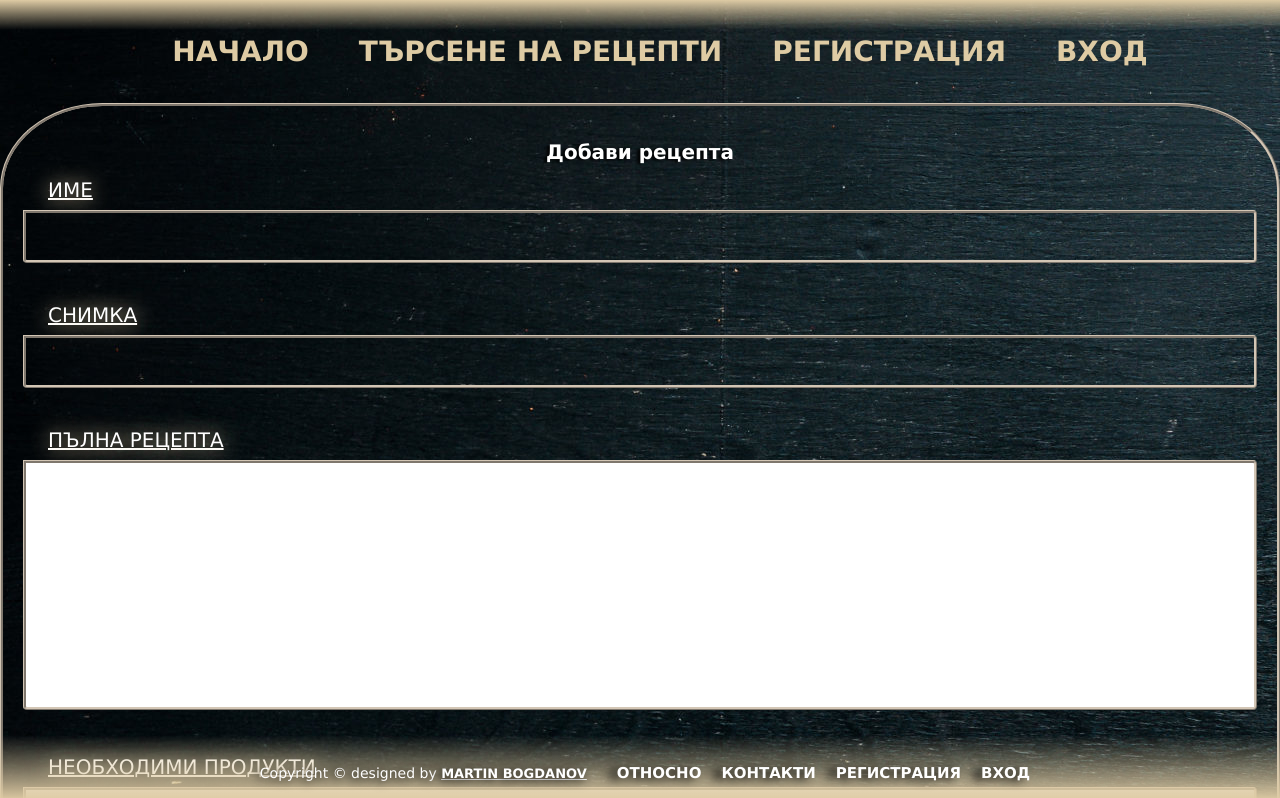
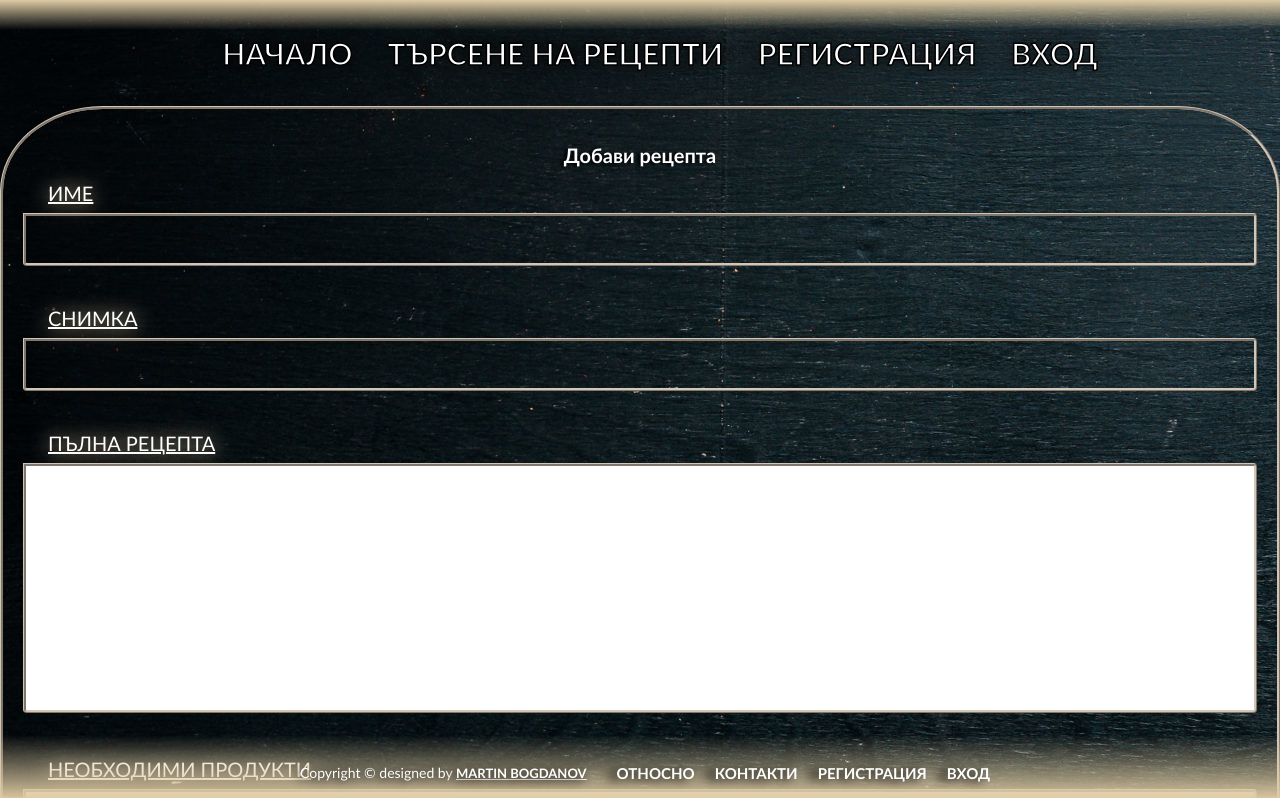
Before and after one commit to SpooRe91/react-cook-blog, a React (Create React App) app in the folder client/: page /recipe/add in a window 1280 px wide. Shown: the top 798 px of the page. Built offline with nearby package versions, Linux system fonts and the light colour scheme.

Commit message:
update on CSS

```diff
--- a/client/public/css/site.css
+++ b/client/public/css/site.css
@@ -1,5 +1,11 @@
 html {
-    font-family: 'Lucida Sans', 'Lucida Sans Regular', 'Lucida Grande', 'Lucida Sans Unicode', Geneva, Verdana, sans-serif;
+    font-family: 'Gill Sans', 'Gill Sans MT', Calibri, 'Trebuchet MS', sans-serif
+}
+
+@media (prefers-reduced-motion: no-preference) {
+    html {
+        scroll-behavior: smooth;
+    }
 }
 
 body {
@@ -16,29 +22,40 @@ body {
     position: relative;
 }
 
+nav {
+    position: sticky;
+    top: 0px;
+    width: 100%;
+    z-index: 9;
+    margin: 35px auto;
+}
+
 nav ul {
     display: flex;
     flex-wrap: wrap;
-    gap: 50px;
+    gap: 35px;
     justify-items: center;
     list-style: none;
-    margin: 35px auto;
+    margin: 15px auto;
     align-content: center;
     justify-content: center;
     align-items: center;
+
 }
 
 nav ul li a {
-    font-size: 28px;
+    font-size: 30px;
     text-decoration: none;
     text-transform: uppercase;
-    color: #DECBA4;
+    -webkit-text-stroke: 1.5px #000000;
+    color: #ffffff;
     font-weight: bold;
+    text-shadow: black 0px 0px 20px;
 }
 
 nav ul li a:active,
 :focus {
-    text-shadow: 0px 0px 20px rgb(255, 255, 255);
+    text-shadow: 0px 0px 20px #DECBA4;
     color: rgb(255, 255, 255);
     /* text-decoration: underline; */
 }
@@ -177,22 +194,19 @@ h1.meal-name {
 }
 
 .profile-name {
-    margin-top: 15px;
-    transition: .1s;
-    color: #DECBA4;
-    border: ridge rgb(216, 208, 198);
-    /* background-color: rgb(216, 208, 198); */
-    text-align: justify;
-    padding: 5px;
-    text-transform: none;
+    font-size: 20px;
     text-decoration: none;
+    -webkit-text-stroke: 1.5px #000000;
+    color: #ffffff;
+    font-weight: bold;
+    border: ridge #DECBA4;
+    border-radius: 10px;
+    padding:5px 5px 5px 5px ;
+    text-shadow: black 0px 0px 20px;
 }
 
 .profile-name:hover {
     cursor: pointer;
-    transition: .1s;
-    cursor: pointer;
-    background-clip: content-box;
     text-shadow: 0px 0px 20px rgb(255, 255, 255);
 }
 
@@ -220,29 +234,6 @@ img.meal:hover {
     display: inline-block;
     border-radius: 20% 0;
 }
-
-a.profile-name {
-    transition: .1s;
-    margin: 5px;
-    display: block;
-    text-align: center;
-    font-size: 20px;
-    padding: 7px 7px;
-    text-shadow: 0px 0px 20px #decba4;
-    border-radius: 20px;
-    color: #ffffff;
-}
-
-a.profile-name:hover {
-
-    text-shadow: -3px 1px 3px rgb(255, 255, 255);
-    color: rgb(255, 255, 255);
-    transition: .1s;
-    text-decoration: underline;
-    text-shadow: 0px 0px 20px rgb(255, 255, 255);
-}
-
-
 
 div.meal-containter {
     display: flex;
@@ -283,7 +274,7 @@ p.name {
     color: #DECBA4;
     transition: .1s;
     font-size: 25px;
-    font-weight: bolder;
+    font-weight: bold;
     margin: 15px 15px 15px 15px;
 }
 
@@ -296,7 +287,7 @@ p.name:hover {
 p.recipe {
     text-align: justify;
     font-size: medium;
-    font-weight: bolder;
+    font-weight: bold;
     text-transform: none;
     padding: 2px;
     border-bottom: 5px solid #2b415433;
@@ -307,7 +298,7 @@ p.recipe {
     text-decoration: none;
     display: flex;
     justify-content: center;
-    font-weight: bolder;
+    font-weight: bold;
     font-size: 25px;
     width: max-content;
     margin: 15px 15px;
@@ -367,7 +358,7 @@ article.recipe-details {
 }
 
 span {
-    font-weight: bolder;
+    font-weight: bold;
     font-size: 20px;
     text-align: center;
     padding: 5px;
@@ -378,7 +369,7 @@ span {
     text-decoration: underline;
     font-size: 35px;
     text-align: center;
-    font-weight: bolder;
+    font-weight: bold;
 }
 
 div.search-container {
@@ -616,7 +607,7 @@ h4 {
 .btn-footer {
     margin: 10px 10px 0px 10px;
     font-size: 15px;
-    font-weight: bolder;
+    font-weight: bold;
     color: #ffffff;
     text-shadow: #000000 -8px 2px 10px;
     text-decoration: none;
@@ -630,7 +621,7 @@ h4 {
 .btn-footer-created-by {
     margin: 10px 10px 0px 0px;
     font-size: 13px;
-    font-weight: bolder;
+    font-weight: bold;
     color: #ffffff;
     text-shadow: #000000 -3px 2px 10px;
     text-decoration: underline;
@@ -640,7 +631,7 @@ h4 {
     cursor: pointer;
     margin: 10px 10px 0px 0px;
     font-size: 13px;
-    font-weight: bolder;
+    font-weight: bold;
     color: #000000;
     text-shadow: #ffffff -3px 2px 10px;
     text-decoration: underline;
@@ -650,6 +641,7 @@ h4 {
     position: fixed;
     top: 0;
     width: 100%;
+    z-index: 9;
     height: 30px;
     color: #ffffff;
     text-shadow: 0px 0px 20px #ffffff;
```
